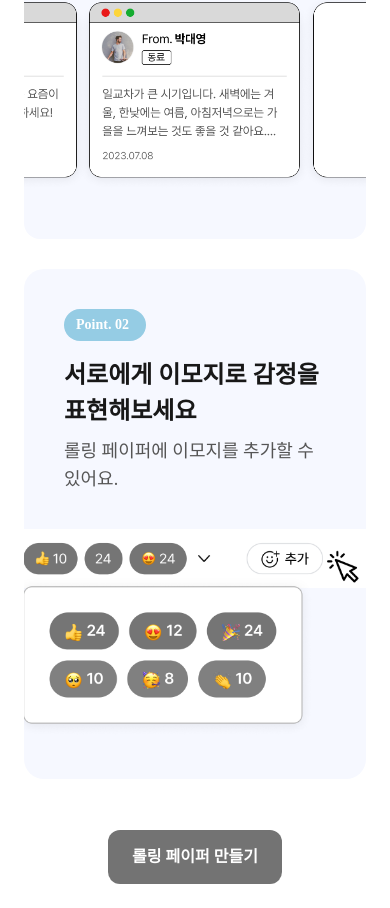
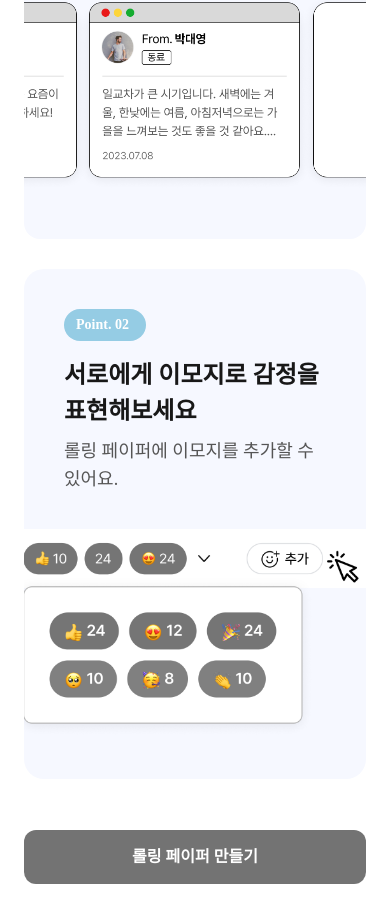
Before and after one commit to Evo1ver/PentaRolling, a React (Vite) app: page / in a window 390 px wide. Shown: the part 392-1300 px from the top of the page. Built offline with nearby package versions, Linux system fonts and the light colour scheme.

Commit message:
feat: Main page 버튼 반응형으로 구현

```diff
--- a/src/pages/MainPage/MainPage.jsx
+++ b/src/pages/MainPage/MainPage.jsx
@@ -39,7 +39,7 @@ const MainPage = () => {
         </S.SecondSectionContainer>
       </S.MainContainer>
       <S.ButtonWrapper>
-        <Button variant="primary" size="large">
+        <Button variant="primary" size="large" style={{ width: "100%" }}>
           롤링 페이퍼 만들기
         </Button>
       </S.ButtonWrapper>
--- a/src/pages/MainPage/MainPageStyle.js
+++ b/src/pages/MainPage/MainPageStyle.js
@@ -161,5 +161,10 @@ export const ButtonWrapper = styled.div`
   display: flex;
   justify-content: center;
   margin: 51px auto 24px;
+  padding: 0 24px;
   width: 100%;
+
+  @media (min-width: ${TABLET_BREAKPOINT}) {
+    width: 280px;
+  }
 `;
```
